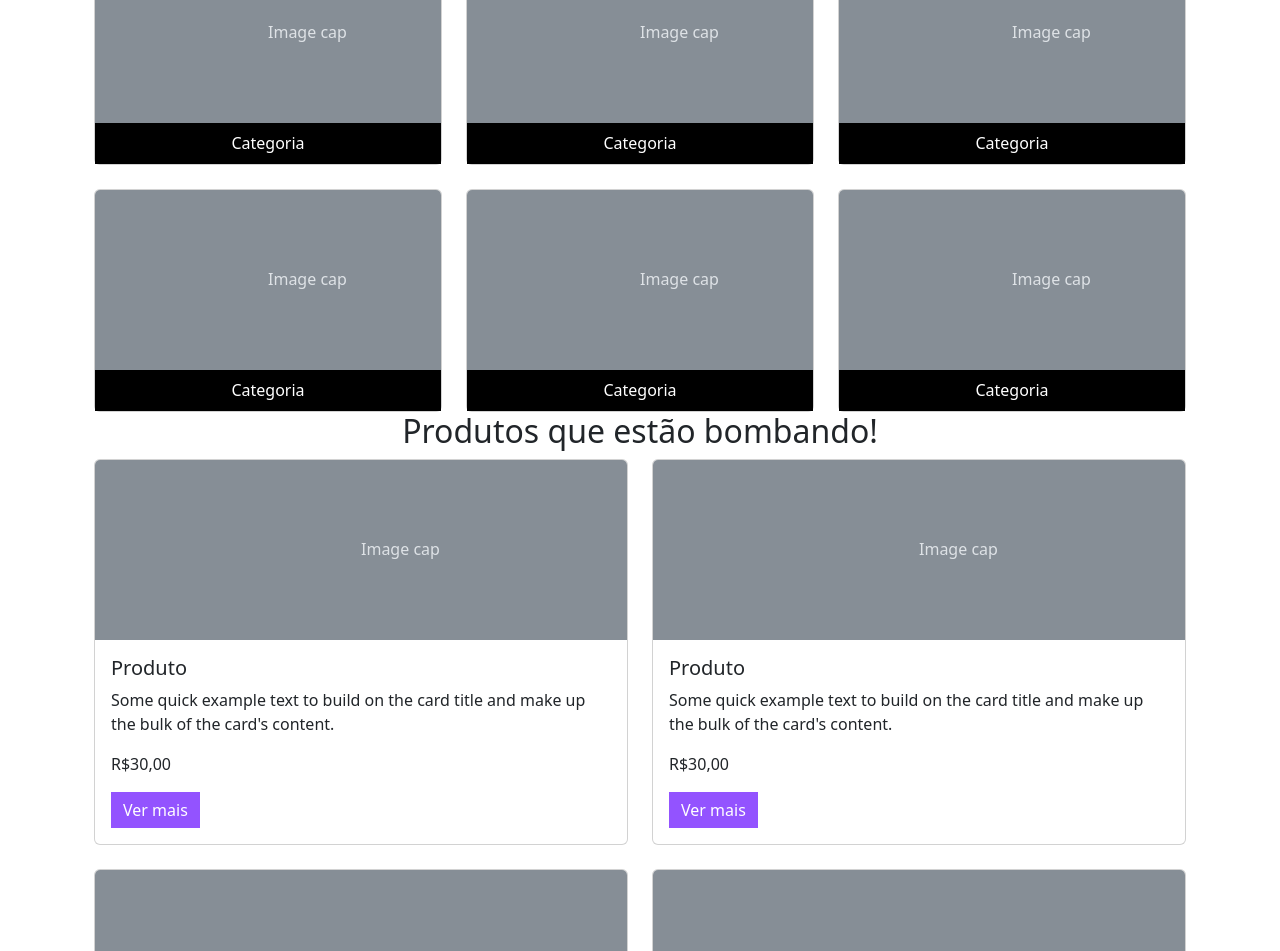
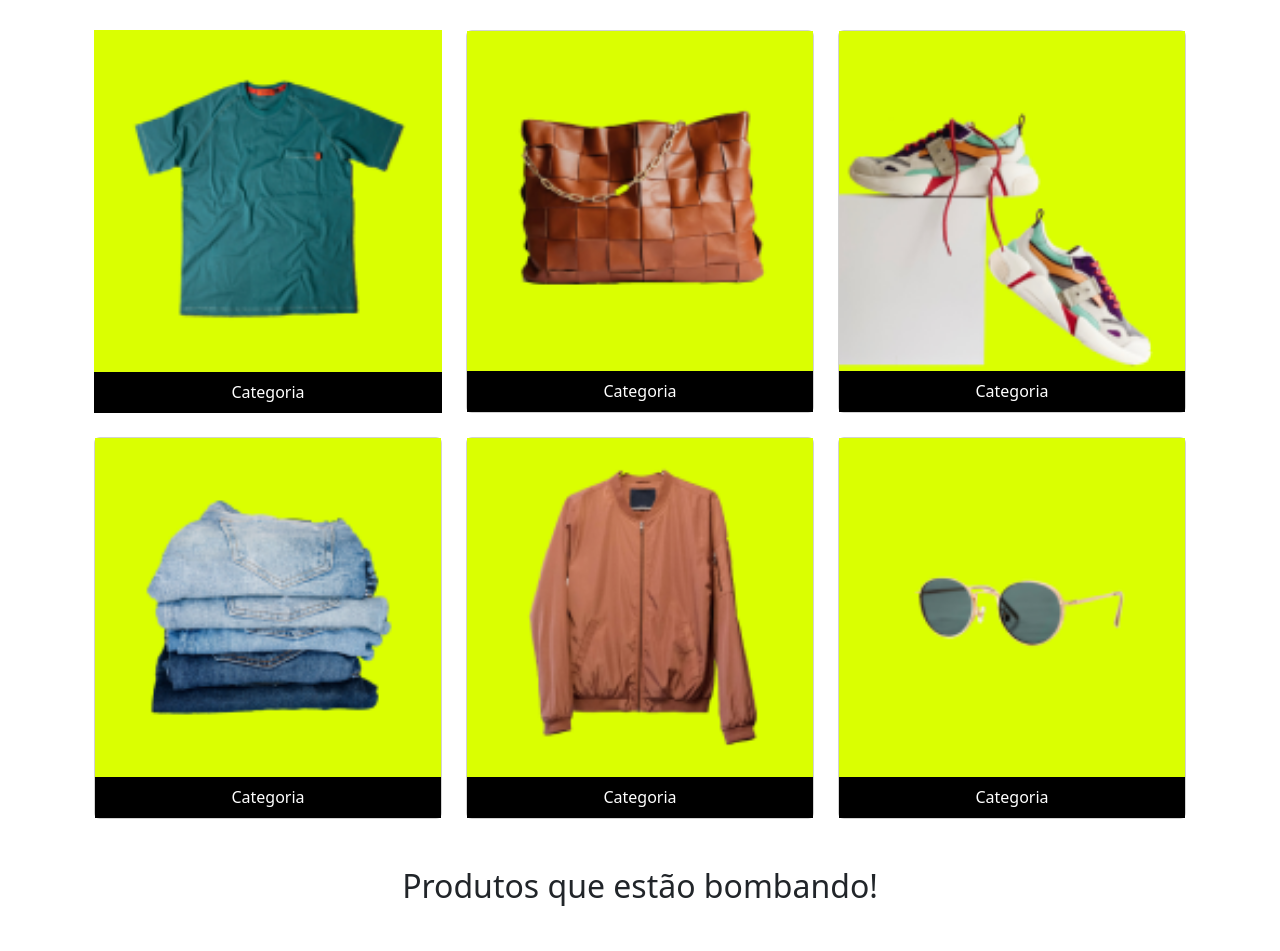
Before and after one commit to joellytton/meteora, a plain HTML site: page index.html in a window 1280 px wide. Shown: the part 531-1482 px from the top of the page. Drawn offline with nearby package versions, Linux system fonts and the light colour scheme.

Commit message:
iniciando a inclusão das imagens de categoria e produtos

```diff
--- a/estilo.css
+++ b/estilo.css
@@ -3,6 +3,10 @@
 }
 
 .divs-facilidades  {
+    width: 325px;
+}
+
+.div-novidades {
     width: 325px;
 }
 
@@ -13,3 +17,13 @@
 .verde-limao {
     color: #DAFF01;
 }
+
+@media(min-width: 768px) {
+    .div-novidades {
+        width: 696px;
+    }
+
+    .card {
+        height: 100%;
+    }
+}
--- a/index.html
+++ b/index.html
@@ -76,11 +76,11 @@
       </div>
       <div class="carousel-item">
         <img class="img-fluid d-md-none" src="./assets/Mobile/banner3-mobile.png"
-          alt="Modelo masculino vestindo chapéu preto, blazer cinza, cammisa social branca, gravata borboleta na cor preta, óculos com lente transparente e armação na cor preta além de um cordão prateado, em um fundo laranja.">
+          alt="Modelo masculino vestindo chapéu preto, blazer cinza, camisa social branca, gravata borboleta na cor preta, óculos com lente transparente e armação na cor preta além de um cordão prateado, em um fundo laranja.">
         <img class="img-fluid d-none d-md-block d-xl-none" src="./assets/Tablet/banner3-tablet.png"
-          alt="Modelo masculino vestindo chapéu preto, blazer cinza, cammisa social branca, gravata borboleta na cor preta, óculos com lente transparente e armação na cor preta além de um cordão prateado, em um fundo laranja.">
+          alt="Modelo masculino vestindo chapéu preto, blazer cinza, camisa social branca, gravata borboleta na cor preta, óculos com lente transparente e armação na cor preta além de um cordão prateado, em um fundo laranja.">
         <img class="img-fluid d-none d-xl-block" src="./assets/Desktop/banner3-desktop.png"
-          alt="Modelo masculino vestindo chapéu preto, blazer cinza, cammisa social branca, gravata borboleta na cor preta, óculos com lente transparente e armação na cor preta além de um cordão prateado, em um fundo laranja.">
+          alt="Modelo masculino vestindo chapéu preto, blazer cinza, camisa social branca, gravata borboleta na cor preta, óculos com lente transparente e armação na cor preta além de um cordão prateado, em um fundo laranja.">
         <div class="carousel-caption">
           <h5 class="fs-1">COLEÇÃO ATEMPORAL</h5>
           <p class="fs-4">Alto impacto visual, baixo impacto ambiental!</p>
@@ -97,18 +97,19 @@
     </button>
   </div>
 
-  <h2 class="text-center">Busque por categoria:</h2>
+  <h2 class="text-center my-3 my-xl-5">Busque por categoria:</h2>
 
   <div class="container row mx-auto g-4">
 
     <div class="col-6 col-md-4 col-xxl-2">
-      <div class="card">
-        <svg class="bd-placeholder-img card-img-top" width="100%" height="180" xmlns="http://www.w3.org/2000/svg"
-          role="img" aria-label="Placeholder: Image cap" preserveAspectRatio="xMidYMid slice" focusable="false">
-          <title>Placeholder</title>
-          <rect width="100%" height="100%" fill="#868e96"></rect>
-          <text x="50%" y="50%" fill="#dee2e6" dy=".3em">Image cap</text>
-        </svg>
+      <div class="card rounded-0 border-0">
+        <img src="./assets/Mobile/categorias/categoria-camiseta.png"
+          alt="Camiseta masculina de manga na cor verde, com bolso, com detalhe vermelho." class="d-md-none d-block">
+        <img src="./assets/Tablet/categorias/categoria-camiseta.png"
+          alt="Camiseta masculina de manga na cor verde, com bolso, com detalhe vermelho."
+          class="d-none d-md-block d-xl-none">
+        <img src="./assets/Desktop/categorias/categoria-camiseta.png"
+          alt="Camiseta masculina de manga na cor verde, com bolso, com detalhe vermelho." class="d-none d-xl-block">
         <div class="card-header bg-black text-bg-dark">
           <p class="text-center card-text">
             Categoria
@@ -119,12 +120,15 @@
     </div>
     <div class="col-6 col-md-4 col-xxl-2">
       <div class="card">
-        <svg class="bd-placeholder-img card-img-top" width="100%" height="180" xmlns="http://www.w3.org/2000/svg"
-          role="img" aria-label="Placeholder: Image cap" preserveAspectRatio="xMidYMid slice" focusable="false">
-          <title>Placeholder</title>
-          <rect width="100%" height="100%" fill="#868e96"></rect>
-          <text x="50%" y="50%" fill="#dee2e6" dy=".3em">Image cap</text>
-        </svg>
+        <img src="./assets/Mobile/categorias/categoria-bolsas.png"
+          alt="Bolsa feminina de couro na cor marrom, com cortes quadrados, e alça dourada em formato de corrente com detalhe verde, em fundo verde limão."
+          class="d-md-none d-block">
+        <img src="./assets/Tablet/categorias/categoria-bolsas.png"
+          alt="Bolsa feminina de couro na cor marrom, com cortes quadrados, e alça dourada em formato de corrente com detalhe verde, em fundo verde limão."
+          class="d-none d-md-block d-xl-none">
+        <img src="./assets/Desktop/categorias/categoria-bolsa.png"
+          alt="Bolsa feminina de couro na cor marrom, com cortes quadrados, e alça dourada em formato de corrente com detalhe verde, em fundo verde limão."
+          class="d-none d-xl-block">
         <div class="card-header bg-black text-bg-dark">
           <p class="text-center card-text">
             Categoria
@@ -134,12 +138,15 @@
     </div>
     <div class="col-6 col-md-4 col-xxl-2">
       <div class="card">
-        <svg class="bd-placeholder-img card-img-top" width="100%" height="180" xmlns="http://www.w3.org/2000/svg"
-          role="img" aria-label="Placeholder: Image cap" preserveAspectRatio="xMidYMid slice" focusable="false">
-          <title>Placeholder</title>
-          <rect width="100%" height="100%" fill="#868e96"></rect>
-          <text x="50%" y="50%" fill="#dee2e6" dy=".3em">Image cap</text>
-        </svg>
+        <img src="./assets/Mobile/categorias/categoria-calcados.png"
+          alt="Par de tênis unissex com cor predominante branca e traços na cores laranja, azul, verde e cadarço vermelho, em fundo verde limão."
+          class="d-md-none d-block">
+        <img src="./assets/Tablet/categorias/categoria-calcados.png"
+          alt="Par de tênis unissex com cor predominante branca e traços na cores laranja, azul, verde e cadarço vermelho, em fundo verde limão."
+          class="d-none d-md-block d-xl-none">
+        <img src="./assets/Desktop/categorias/categoria-calcados.png"
+          alt="Par de tênis unissex com cor predominante branca e traços na cores laranja, azul, verde e cadarço vermelho, em fundo verde limão."
+          class="d-none d-xl-block">
         <div class="card-header bg-black text-bg-dark">
           <p class="text-center card-text">
             Categoria
@@ -149,12 +156,15 @@
     </div>
     <div class="col-6 col-md-4 col-xxl-2">
       <div class="card">
-        <svg class="bd-placeholder-img card-img-top" width="100%" height="180" xmlns="http://www.w3.org/2000/svg"
-          role="img" aria-label="Placeholder: Image cap" preserveAspectRatio="xMidYMid slice" focusable="false">
-          <title>Placeholder</title>
-          <rect width="100%" height="100%" fill="#868e96"></rect>
-          <text x="50%" y="50%" fill="#dee2e6" dy=".3em">Image cap</text>
-        </svg>
+        <img src="./assets/Mobile/categorias/categoria-calcas.png"
+          alt="Par de tênis unissex com cor predominante branca e traços na cores laranja, azul, verde e cadarço vermelho, em fundo verde limão."
+          class="d-md-none d-block">
+        <img src="./assets/Tablet/categorias/categoria-calcas.png"
+          alt="Par de tênis unissex com cor predominante branca e traços na cores laranja, azul, verde e cadarço vermelho, em fundo verde limão."
+          class="d-none d-md-block d-xl-none">
+        <img src="./assets/Desktop/categorias/categoria-calcas.png"
+          alt="Par de tênis unissex com cor predominante branca e traços na cores laranja, azul, verde e cadarço vermelho, em fundo verde limão."
+          class="d-none d-xl-block">
         <div class="card-header bg-black text-bg-dark">
           <p class="text-center card-text">
             Categoria
@@ -164,12 +174,12 @@
     </div>
     <div class="col-6 col-md-4 col-xxl-2">
       <div class="card">
-        <svg class="bd-placeholder-img card-img-top" width="100%" height="180" xmlns="http://www.w3.org/2000/svg"
-          role="img" aria-label="Placeholder: Image cap" preserveAspectRatio="xMidYMid slice" focusable="false">
-          <title>Placeholder</title>
-          <rect width="100%" height="100%" fill="#868e96"></rect>
-          <text x="50%" y="50%" fill="#dee2e6" dy=".3em">Image cap</text>
-        </svg>
+        <img src="./assets/Mobile/categorias/categoria-casacos.png"
+          alt="Casaco masculino na cor marrom em fundo verde limão." class="d-md-none d-block">
+        <img src="./assets/Tablet/categorias/categoria-casacos.png"
+          alt="Casaco masculino na cor marrom em fundo verde limão." class="d-none d-md-block d-xl-none">
+        <img src="./assets/Desktop/categorias/categoria-casacos.png"
+          alt="Casaco masculino na cor marrom em fundo verde limão." class="d-none d-xl-block">
         <div class="card-header bg-black text-bg-dark">
           <p class="text-center card-text">
             Categoria
@@ -179,12 +189,15 @@
     </div>
     <div class="col-6 col-md-4 col-xxl-2">
       <div class="card">
-        <svg class="bd-placeholder-img card-img-top" width="100%" height="180" xmlns="http://www.w3.org/2000/svg"
-          role="img" aria-label="Placeholder: Image cap" preserveAspectRatio="xMidYMid slice" focusable="false">
-          <title>Placeholder</title>
-          <rect width="100%" height="100%" fill="#868e96"></rect>
-          <text x="50%" y="50%" fill="#dee2e6" dy=".3em">Image cap</text>
-        </svg>
+        <img src="./assets/Mobile/categorias/categoria-oculos.png"
+          alt="Óculos de Sol com lentes arredondadas e armação dourada, em fundo verde limão."
+          class="d-md-none d-block">
+        <img src="./assets/Tablet/categorias/categoria-oculos.png"
+          alt="Óculos de Sol com lentes arredondadas e armação dourada, em fundo verde limão."
+          class="d-none d-md-block d-xl-none">
+        <img src="./assets/Desktop/categorias/categoria-oculos.png"
+          alt="Óculos de Sol com lentes arredondadas e armação dourada, em fundo verde limão."
+          class="d-none d-xl-block">
         <div class="card-header bg-black text-bg-dark">
           <p class="text-center card-text">
             Categoria
@@ -194,73 +207,76 @@
     </div>
   </div>
 
-  <h2 class="text-center">Produtos que estão bombando!</h2>
+  <h2 class="text-center my-3 my-xl-5">Produtos que estão bombando!</h2>
 
   <div class="container row mx-auto">
     <div class="col-12 col-md-6 col-xxl-4 pb-4">
       <div class="card">
-        <svg class="bd-placeholder-img card-img-top" width="100%" height="180" xmlns="http://www.w3.org/2000/svg"
-          role="img" aria-label="Placeholder: Image cap" preserveAspectRatio="xMidYMid slice" focusable="false">
-          <title>Placeholder</title>
-          <rect width="100%" height="100%" fill="#868e96"></rect>
-          <text x="50%" y="50%" fill="#dee2e6" dy=".3em">Image cap</text>
-        </svg>
+        <img src="./assets/Mobile/produtos/camiseta.png"
+          alt="Modelo masculino vestindo touca preta, blusa marrom e calça jeans, com uma parede cinza de fundo."
+          class="d-md-none d-block">
+        <img src="./assets/Tablet/produtos/camiseta.png"
+          alt="Modelo masculino vestindo touca preta, blusa marrom e calça jeans, com uma parede cinza de fundo."
+          class="d-none d-md-block d-xl-none">
+        <img src="./assets/Desktop/produtos/camiseta.png"
+          alt="Modelo masculino vestindo touca preta, blusa marrom e calça jeans, com uma parede cinza de fundo."
+          class="d-none d-xl-block">
         <div class="card-body">
-          <h5 class="card-title">Produto</h5>
-          <p class="card-text">Some quick example text to build on the card title and make up the bulk of the card's
-            content.</p>
-          <p>R$30,00</p>
+          <h5 class="card-title">Camiseta conforto</h5>
+          <p class="card-text">Multicores e tamanhos. Tecido de algodão 100% fresquinho para o verão. Modelagem
+            unissex.</p>
+          <p class="fw-bold">R$70,00</p>
           <a href="#" class="btn btn-primary botao-lilas rounded-0 border-0">Ver mais</a>
         </div>
       </div>
     </div>
     <div class="col-12 col-md-6 col-xxl-4 pb-4">
       <div class="card">
-        <svg class="bd-placeholder-img card-img-top" width="100%" height="180" xmlns="http://www.w3.org/2000/svg"
-          role="img" aria-label="Placeholder: Image cap" preserveAspectRatio="xMidYMid slice" focusable="false">
-          <title>Placeholder</title>
-          <rect width="100%" height="100%" fill="#868e96"></rect>
-          <text x="50%" y="50%" fill="#dee2e6" dy=".3em">Image cap</text>
-        </svg>
+        <img src="./assets/Mobile/produtos/calca.png"
+          alt="Modelo feminina vestindo blusa marrom, calça bege, par de sapatos altos na cor branca, cordão e pulseira, em um ambiente aberto com chão de terra e matos secos."
+          class="d-md-none d-block">
+        <img src="./assets/Tablet/produtos/calca.png"
+          alt="Modelo feminina vestindo blusa marrom, calça bege, par de sapatos altos na cor branca, cordão e pulseira, em um ambiente aberto com chão de terra e matos secos."
+          class="d-none d-md-block d-xl-none ">
+        <img src="./assets/Desktop/produtos/calca.png"
+          alt="Modelo feminina vestindo blusa marrom, calça bege, par de sapatos altos na cor branca, cordão e pulseira, em um ambiente aberto com chão de terra e matos secos."
+          class="d-none d-xl-block">
         <div class="card-body">
-          <h5 class="card-title">Produto</h5>
-          <p class="card-text">Some quick example text to build on the card title and make up the bulk of the card's
-            content.</p>
-          <p>R$30,00</p>
+          <h5 class="card-title">Calça Alfaiataria</h5>
+          <p class="card-text">Modelo Wide Leg alfaiataria em linho. Uma peça para vida toda!</p>
+          <p class="fw-bold">R$180,00</p>
           <a href="#" class="btn btn-primary botao-lilas rounded-0 border-0">Ver mais</a>
         </div>
       </div>
     </div>
     <div class="col-12 col-md-6 col-xxl-4 pb-4">
       <div class="card">
-        <svg class="bd-placeholder-img card-img-top" width="100%" height="180" xmlns="http://www.w3.org/2000/svg"
-          role="img" aria-label="Placeholder: Image cap" preserveAspectRatio="xMidYMid slice" focusable="false">
-          <title>Placeholder</title>
-          <rect width="100%" height="100%" fill="#868e96"></rect>
-          <text x="50%" y="50%" fill="#dee2e6" dy=".3em">Image cap</text>
-        </svg>
+        <img src="./assets/Mobile/produtos/tenis.png"
+          alt="Foco nos pés de modelo usando par de tênis e meia na cor branca, e calça na cor preta, pisando em uma poça de água."
+          class="d-md-none d-block">
+        <img src="./assets/Tablet/produtos/tenis.png"
+          alt="Foco nos pés de modelo usando par de tênis e meia na cor branca, e calça na cor preta, pisando em uma poça de água."
+          class="d-none d-md-block d-xl-none">
+        <img src="./assets/Desktop/produtos/tenis.png"
+          alt="Foco nos pés de modelo usando par de tênis e meia na cor branca, e calça na cor preta, pisando em uma poça de água."
+          class="d-none d-xl-block">
         <div class="card-body">
-          <h5 class="card-title">Produto</h5>
-          <p class="card-text">Some quick example text to build on the card title and make up the bulk of the card's
-            content.</p>
-          <p>R$30,00</p>
+          <h5 class="card-title">Tênis Chunky</h5>
+          <p class="card-text">Snicker casual com solado mais alto e modelagem robusta. Modelo unissex.</p>
+          <p class="fw-bold">R$250,00</p>
           <a href="#" class="btn btn-primary botao-lilas rounded-0 border-0">Ver mais</a>
         </div>
       </div>
     </div>
     <div class="col-12 col-md-6 col-xxl-4 pb-4">
       <div class="card">
-        <svg class="bd-placeholder-img card-img-top" width="100%" height="180" xmlns="http://www.w3.org/2000/svg"
-          role="img" aria-label="Placeholder: Image cap" preserveAspectRatio="xMidYMid slice" focusable="false">
-          <title>Placeholder</title>
-          <rect width="100%" height="100%" fill="#868e96"></rect><text x="50%" y="50%" fill="#dee2e6" dy=".3em">Image
-            cap</text>
-        </svg>
+        <img src="./assets/Mobile/produtos/jaqueta-jeans.png" alt="Modelo masculino vestindo toca e calça na cor preta, jaqueta jeans azul, blusa branca e cordão dourado, em um fundo branco." class="d-md-none d-block">
+        <img src="./assets/Tablet/produtos/jaqueta-jeans.png" alt="Modelo masculino vestindo toca e calça na cor preta, jaqueta jeans azul, blusa branca e cordão dourado, em um fundo branco." class="d-none d-md-block d-xl-none">
+        <img src="./assets/Desktop/produtos/jaqueta-jeans.png" alt="Modelo masculino vestindo toca e calça na cor preta, jaqueta jeans azul, blusa branca e cordão dourado, em um fundo branco." class="d-none d-xl-block">
         <div class="card-body">
-          <h5 class="card-title">Produto</h5>
-          <p class="card-text">Some quick example text to build on the card title and make up the bulk of the card's
-            content.</p>
-          <p>R$30,00</p>
+          <h5 class="card-title">Jaqueta Jeans</h5>
+          <p class="card-text">Modelo unissex oversized com gola de camurça. Atemporal e autêntica!</p>
+          <p class="fw-bold">R$30,00</p>
           <a href="#" class="btn btn-primary botao-lilas rounded-0 border-0">Ver mais</a>
         </div>
       </div>
@@ -332,12 +348,12 @@
     </div>
   </section>
 
-  <form class="border border-secondary m-3 p-3 text-center">
+  <form class="container border border-secondary my-3 my-xl-5 p-3 text-center div-novidades mx-auto">
     <h5>Quer receber nossas novidades, promoções exclusivas e 10% OFF na primeira compra? Cadastre-se!</h5>
     <div class="input-group my-3">
       <input type="email" placeholder="Digite seu e-mail" aria-label="Digite seu e-mail"
         aria-describedby="button-addon2" class="form-control border-secondary rounded-0" />
-      <button type="button" class="" id="button-addon2">Enviar</button>
+      <button type="button" class="btn btn-primary botao-lilas rounded-0 border-0" id="button-addon2">Enviar</button>
     </div>
   </form>
 
```
